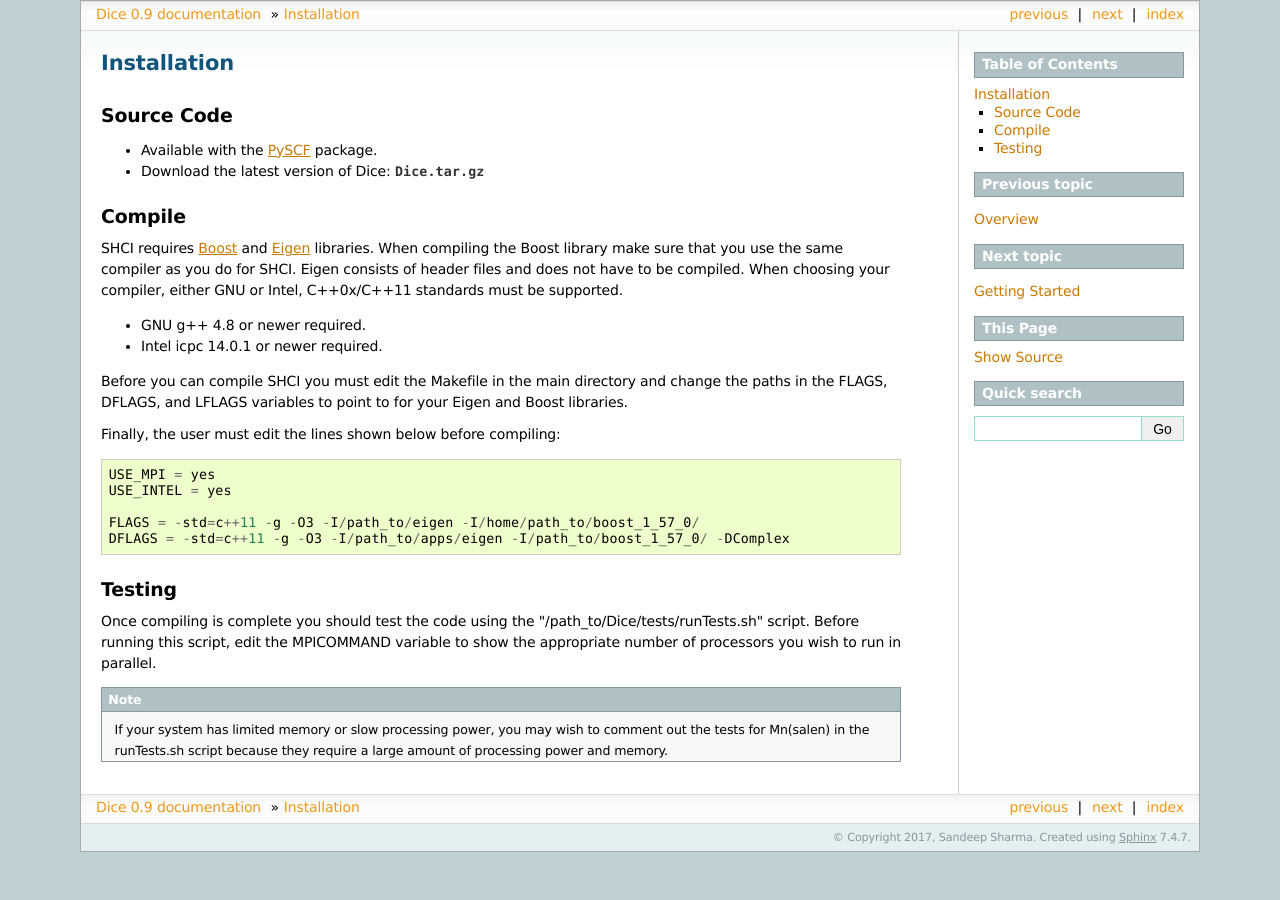
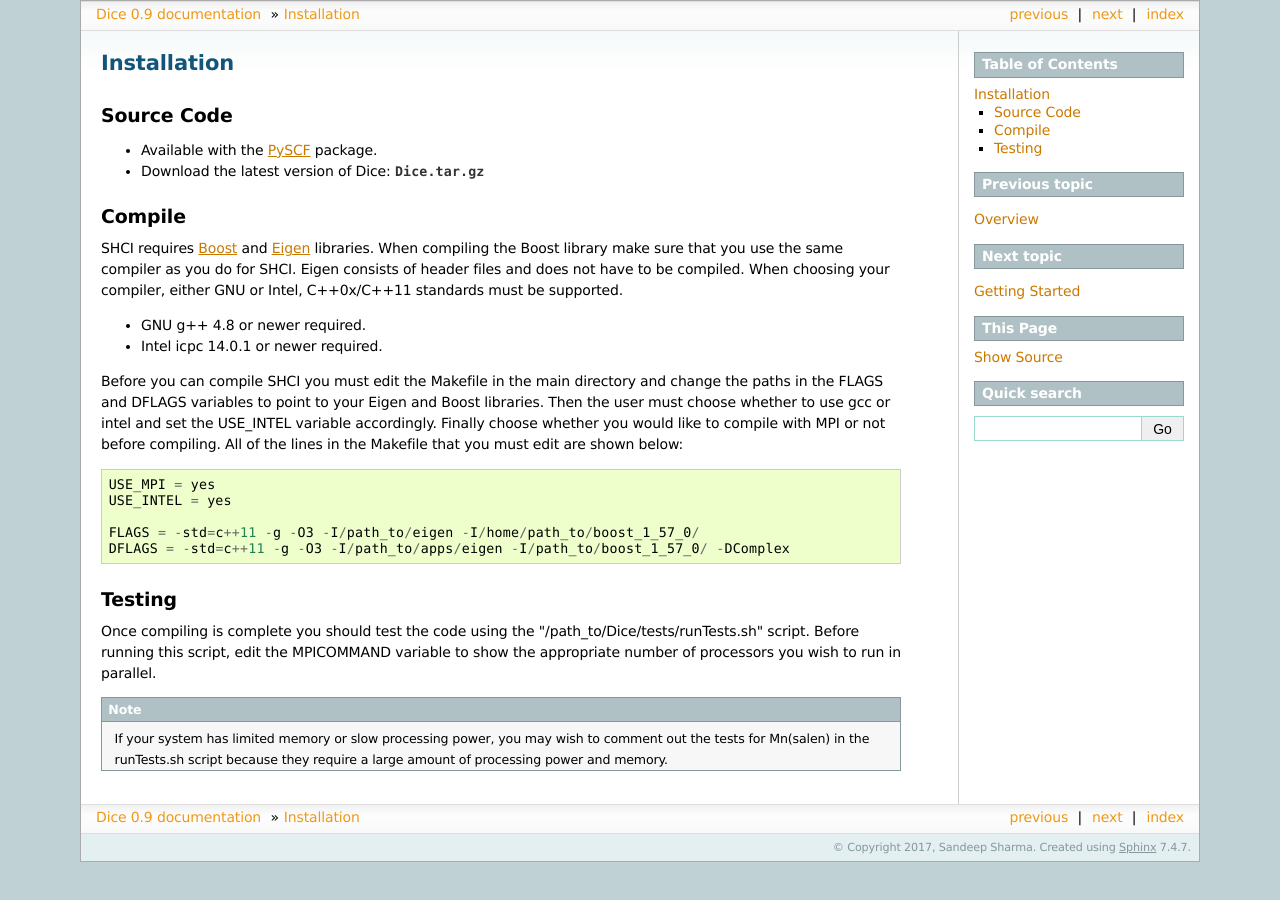
Before and after one commit to sanshar/Dice, a Sphinx documentation site: the page built from docs/installation.rst, in a window 1280 px wide. Built offline with Sphinx 7.4.7, drawn with Linux system fonts in a browser that asks for light colours.

Commit message:
Changing logo and fixing some typos.

```diff
--- a/docs/gettingstarted.rst
+++ b/docs/gettingstarted.rst
@@ -95,7 +95,7 @@
 
 .. code-block:: bash
 
-	mpirun -np 2 /path_to_dice/Dice input.dat > output.dat
+	mpirun -np 2 /path_to/Dice/Dice input.dat > output.dat
 
 
 This will execute your input.dat file and write all output to the output.dat file in your current working directory. An example of the output is shown below:
--- a/docs/index.rst
+++ b/docs/index.rst
@@ -5,9 +5,10 @@
 
 Welcome to Dice's documentation!
 ================================
-.. figure::  images/dice.jpg
+.. figure::  images/dice_orange.png
    :width: 80px
    :align:   left
+
 *Dice* implements the semistochastic heat bath configuration interaction (SHCI) algorithm for *ab initio* Hamiltonian of a quantum chemical system. Unlike full configuration interaction (FCI), SHCI can be used to treat active spaces containing 30-100 orbitals. SHCI is able to accomplish this by taking advantage of the fact that although the full Hilbert space may be enormous, only a small fraction of the determinants in the space have appreciable coefficients. Compared to other methods in its class SHCI is often not only orders of magnitude faster, it also does not suffer from a serious memory bottleneck that plauges such methods. The resulting algorithm as implemented in Dice allows us to treat difficult benchmark systems such as the Chromium dimer and Mn-Salen (a challenging bioinorganic cluster) at a cost that is often an order of magnitude faster than either density matrix renormalization group (DMRG) or full configuration interaction quantum Monte Carlo (FCIQMC). Thus if you are interested in performing multireference calculations with active space containing several tens to hundreds of orbitals, SHCI might be an ideal choice for you.
 
 
--- a/docs/installation.rst
+++ b/docs/installation.rst
@@ -13,9 +13,7 @@
 * GNU g++ 4.8 or newer required.
 * Intel icpc 14.0.1 or newer required.
 
-Before you can compile SHCI you must edit the Makefile in the main directory and change the paths in the FLAGS, DFLAGS, and LFLAGS variables to point to for your Eigen and Boost libraries.
-
-Finally, the user must edit the lines shown below before compiling:
+Before you can compile SHCI you must edit the Makefile in the main directory and change the paths in the FLAGS and DFLAGS variables to point to your Eigen and Boost libraries. Then the user must choose whether to use gcc or intel and set the USE_INTEL variable accordingly. Finally choose whether you would like to compile with MPI or not before compiling. All of the lines in the Makefile that you must edit are shown below:
 
 ::
 
```
Also changed, not shown: docs/images/dice_orange.png (added).
